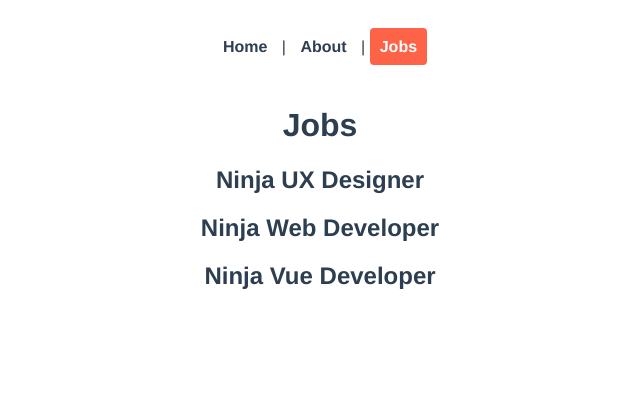
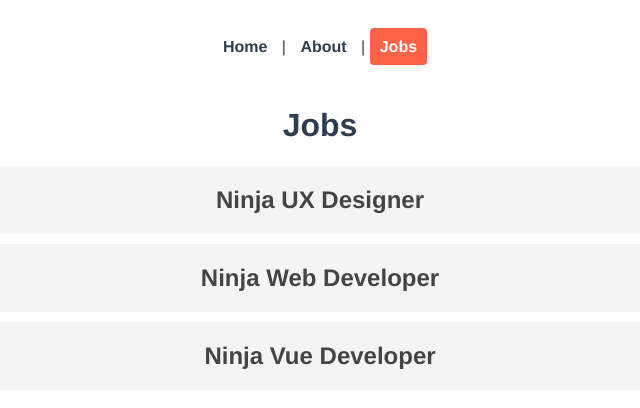
Before and after one commit to shahidsarker/vue-ninja-jobs, a Vue app: page /jobs in a window 1280 px wide. Shown: the top 408 px of the page, without its empty margins (320-960 px from the left). Built offline with nearby package versions, Linux system fonts and the light colour scheme.

Commit message:
router links component

```diff
--- a/src/router/index.js
+++ b/src/router/index.js
@@ -24,6 +24,7 @@
     path: "/jobs/:id",
     name: "JobDetails",
     component: JobDetails,
+    props: true,
   },
 ];
 
--- a/src/views/jobs/JobDetails.vue
+++ b/src/views/jobs/JobDetails.vue
@@ -5,11 +5,12 @@
 
 <script>
 export default {
-  data() {
-    return {
-      id: this.$route.params.id,
-    };
-  },
+  props: ["id"],
+  //   data() {
+  //     return {
+  //       id: this.$route.params.id,
+  //     };
+  //   },
 };
 </script>
 
--- a/src/views/jobs/Jobs.vue
+++ b/src/views/jobs/Jobs.vue
@@ -1,7 +1,9 @@
 <template>
   <h1>Jobs</h1>
-  <div v-for="job in jobs" :key="job.id">
-    <h2>{{ job.title }}</h2>
+  <div v-for="job in jobs" :key="job.id" class="job">
+    <router-link :to="{ name: 'JobDetails', params: { id: job.id } }">
+      <h2>{{ job.title }}</h2>
+    </router-link>
   </div>
 </template>
 
@@ -34,4 +36,20 @@
 };
 </script>
 
-<style></style>
+<style>
+.job h2 {
+  background: #f4f4f4;
+  padding: 20px;
+  border: 10px;
+  margin: 10px auto;
+  max-width: 600px;
+  cursor: pointer;
+  color: #444;
+}
+.job h2:hover {
+  background: #ddd;
+}
+.job a {
+  text-decoration: none;
+}
+</style>
```
